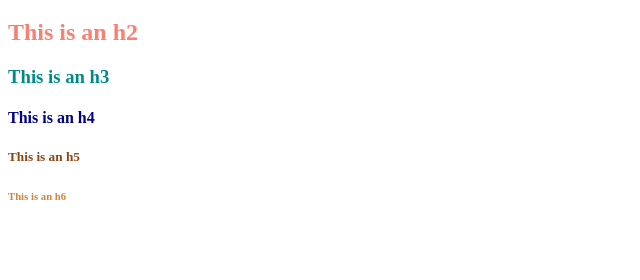
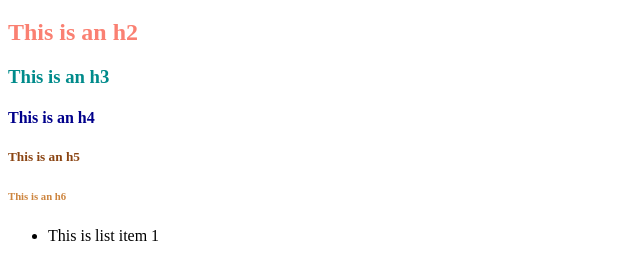
Before and after one commit to KPWithCode/DOMDrills, a plain HTML site: page index.html in a window 1280 px wide. Both pictures are taken after a click on the button "Click to add new list item". Shown: the part 90-370 px from the top of the page, without its empty margins (0-640 px from the left). Drawn offline with Linux system fonts and the light colour scheme.

Commit message:
button event listener adds list item when clicked

```diff
--- a/script.js
+++ b/script.js
@@ -41,27 +41,35 @@ document.addEventListener("DOMContentLoaded", function (event) {
     h6.addEventListener('dblclick', colorChange);
 
     function colorChange(e) {
-        console.log(e.target)
+        // console.log(e.target)
         let colorChange = ['Green', 'Pink', 'Yellow', 'Burgundy', 'black', 'brown', 'purple', 'Red'];
         let randomIndex = Math.floor(Math.random() * colorChange.length)
         e.target.style.color = colorChange[randomIndex]
     }
 
+// Getting button Elements by Class Name btn. An array of 0 as it is the only class
+let btn = document.getElementsByClassName('btn')[0];
+// Event Listener so that List Item is inserted when clicked once
+btn.addEventListener('click', insertListItem);
 
-    // function to insert list item
-    function insertListItem() {
-        //define list Count
-        let listCount = 0;
-        //listCount increments by 1
-        listCount++;
+//define list Count
+let listCount = 0;
+//listCount increments by 1
+listCount++;
+// function to insert list item
+    function insertListItem(e) {
+
+        //Create Unordered List
+        let ul = document.createElement('ul');
+        //List element for Text
+        let list = document.createElement('li');
         //Create list text for list element
-        let listText = document.createTextNode(' This is list item ' + listCount)
-        // Getting button Elements by Class Name btn. An array of 0 as it is the only class
-        let btn = document.getElementsByClassName('btn')[0];
-        // Event Listener so that List Item is inserted when clicked once
-        btn.addEventListener('click', insertListItem)
+        let listText = document.createTextNode(' This is list item ' + listCount++)
+        //appending
+        headerContainer.appendChild(ul)
+        ul.appendChild(list);
+        list.appendChild(listText);
+
         //Apply Event Listener to change of font to one of the other colors
     }
-
-
 });
```
Also changed, not shown: index.html (+1 -0 lines).
